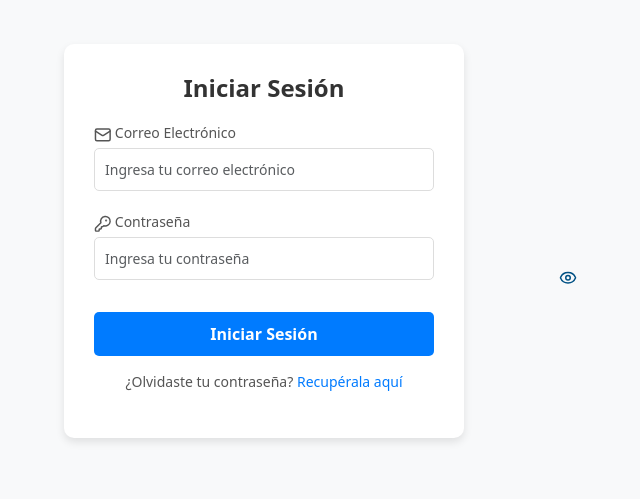
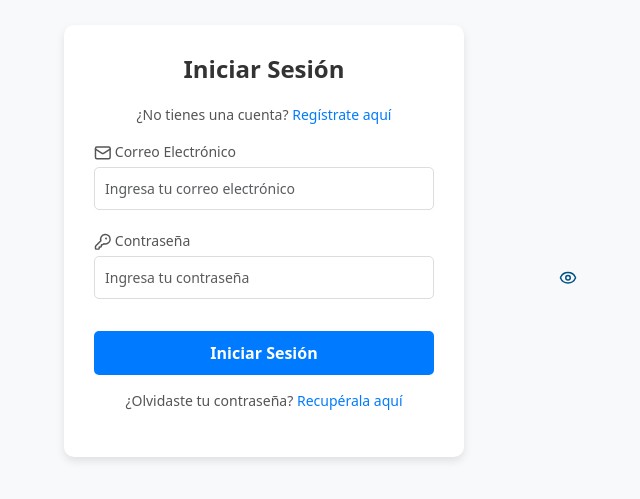
Before and after one commit to isramartin/flyFishing-holbox-front, a React (Vite) app: page /login in a window 1280 px wide. Shown: the part 159-658 px from the top of the page, without its empty margins (376-1016 px from the left). Built offline with nearby package versions, Linux system fonts and the light colour scheme.

Commit message:
feat stylos

```diff
--- a/src/components/login.jsx
+++ b/src/components/login.jsx
@@ -1,5 +1,5 @@
 import React, { useState, useContext } from "react";
-import { useNavigate } from "react-router-dom"; // Importa useNavigate
+import { Link, useNavigate } from "react-router-dom"; // Importa useNavigate
 import "../styles/login.css"; // Archivo CSS personalizado
 import { AuthContext } from "../context/AuthContext"; // Importa el contexto
 import mockData from "../assets/mockdata/mockdata.json"; // Importa el JSON directamente
@@ -36,9 +36,9 @@ const LoginForm = () => {
     <div className="login-container">
       <div className="login-card">
         <h2 className="login-title">Iniciar Sesión</h2>
-        {/* <p className="forgot-password">
-            ¿No tienes una cuenta? <a href="/register">Regístrate aquí</a>
-          </p> */}
+        <p className="forgot-password">
+            ¿No tienes una cuenta? <Link href="/register">Regístrate aquí</Link>
+          </p>
         <form className="login-form" onSubmit={handleSubmit}>
           {/* Campo de Email */}
           <div className="form-group">
@@ -89,7 +89,7 @@ const LoginForm = () => {
 
           {/* Enlace para recuperar contraseña */}
           <p className="forgot-password">
-            ¿Olvidaste tu contraseña? <a href="/register">Recupérala aquí</a>
+            ¿Olvidaste tu contraseña? <a href="/recover">Recupérala aquí</a>
           </p>
 
         </form>
```
